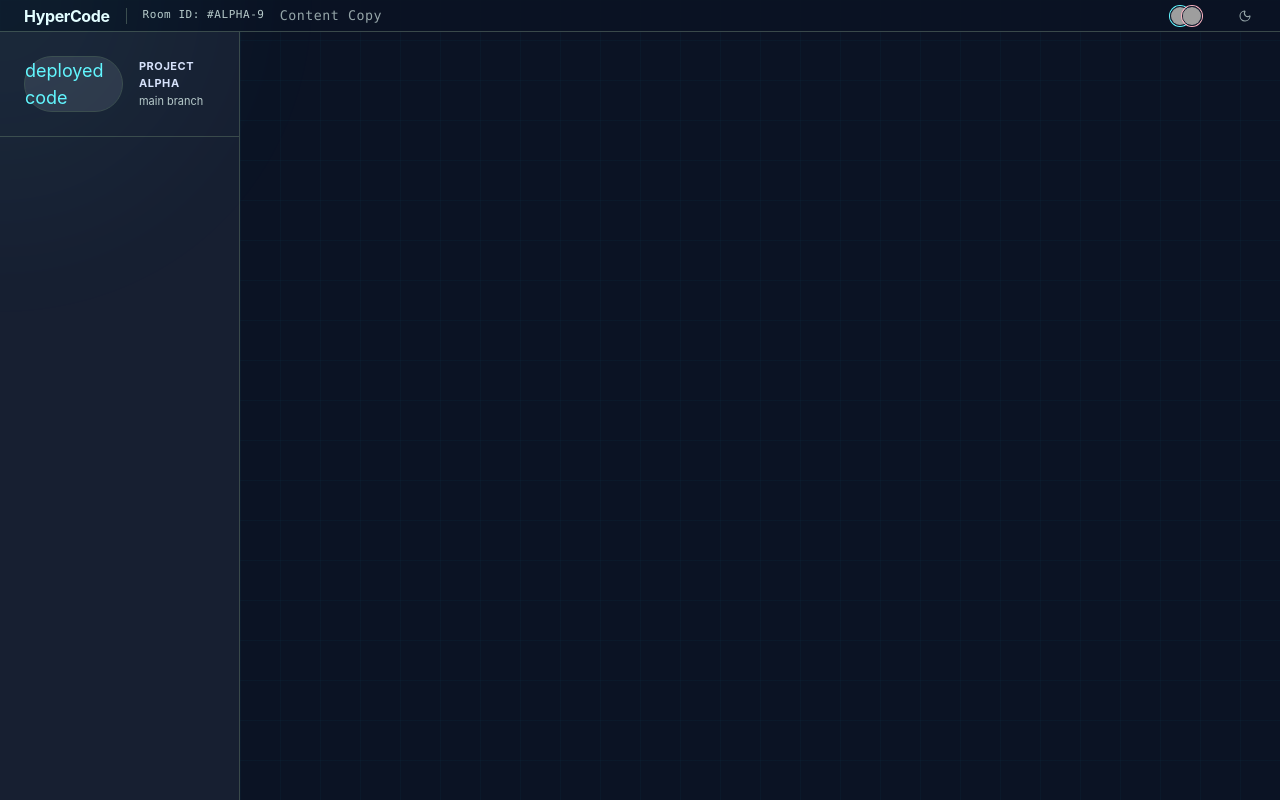
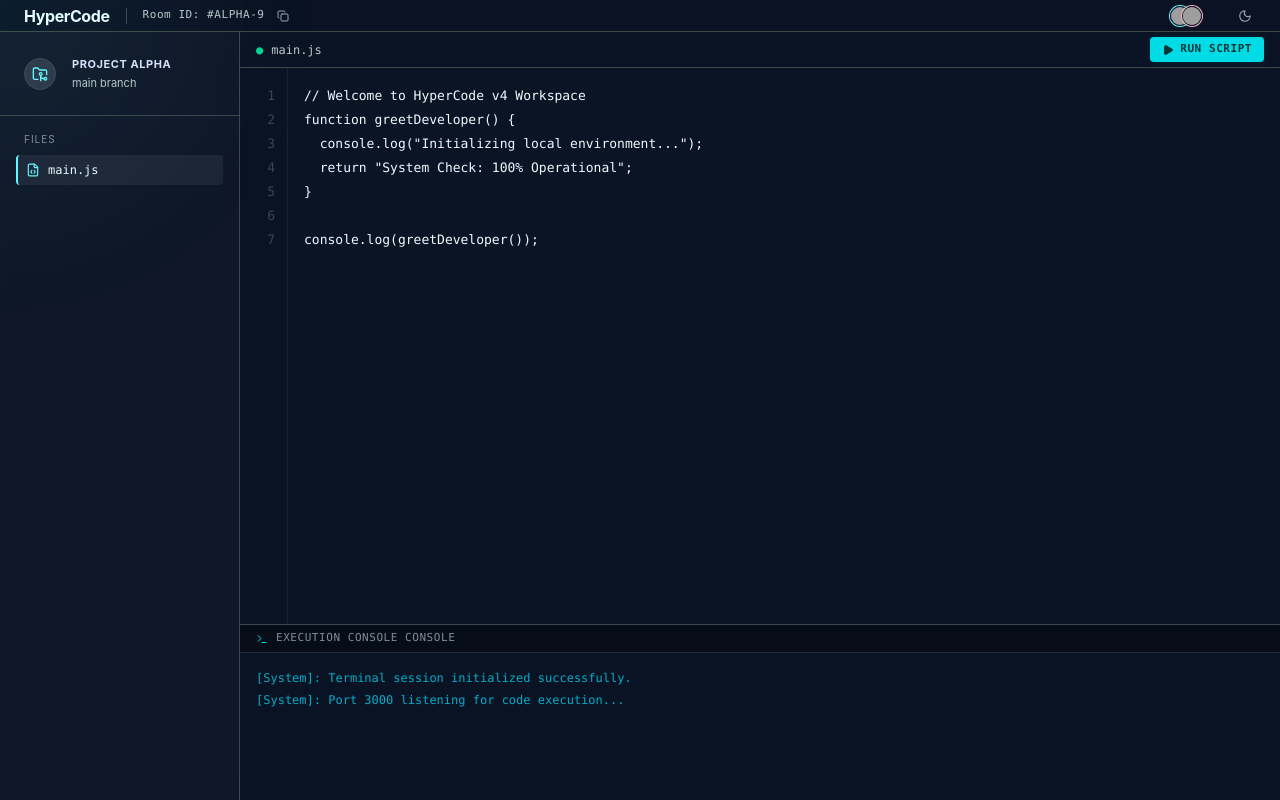
Before and after one commit to adanadeel7/HyperCode, a React (Vite) app in the folder client/: page /editor/1 in a window 1280 px wide. Built offline with nearby package versions, Linux system fonts and the light colour scheme; grey boxes are pictures that could not be loaded.

Commit message:
Editor Frontend Complete

```diff
--- a/client/src/pages/Editor.jsx
+++ b/client/src/pages/Editor.jsx
@@ -1,22 +1,27 @@
-import React, { useEffect, useLayoutEffect, useRef } from "react";
-import { Copy, Moon, FolderGit2, Check } from "lucide-react";
+import React, { useEffect, useLayoutEffect, useRef, useState } from "react";
+import { Copy, Moon, FolderGit2, Play, Terminal as TermIcon, FileCode } from "lucide-react";
 import { gsap } from "gsap";
 
 function Editor() {
+  const containerRef = useRef(null);
   const glowRef = useRef(null);
+  const headerRef = useRef(null);
+  const sidebarRef = useRef(null);
+  const mainWorkspaceRef = useRef(null);
 
-  // Mouse Follower
+  // State management for code execution demonstration
+  const [code, setCode] = useState(`// Welcome to HyperCode v4 Workspace\nfunction greetDeveloper() {\n  console.log("Initializing local environment...");\n  return "System Check: 100% Operational";\n}\n\nconsole.log(greetDeveloper());`);
+  const [terminalLogs, setTerminalLogs] = useState(["[System]: Terminal session initialized successfully.", "[System]: Port 3000 listening for code execution..."]);
+
+  // Calculate code lines array dynamically for line number canvas gutter
+  const lineCount = code.split("\n").length;
+
+  // 1. Mouse Follower Glow Animation Engine
   useEffect(() => {
     if (!glowRef.current) return;
 
-    const xTo = gsap.quickTo(glowRef.current, "x", {
-      duration: 0.4,
-      ease: "power3.out",
-    });
-    const yTo = gsap.quickTo(glowRef.current, "y", {
-      duration: 0.4,
-      ease: "power3.out",
-    });
+    const xTo = gsap.quickTo(glowRef.current, "x", { duration: 0.4, ease: "power3.out" });
+    const yTo = gsap.quickTo(glowRef.current, "y", { duration: 0.4, ease: "power3.out" });
 
     const handleMouseMove = (e) => {
       xTo(e.clientX);
@@ -27,36 +32,78 @@ function Editor() {
     return () => window.removeEventListener("mousemove", handleMouseMove);
   }, []);
 
+  // 2. Entrance Stagger Animation on Mount
+  useLayoutEffect(() => {
+    const ctx = gsap.context(() => {
+      const tl = gsap.timeline();
+
+      gsap.set([headerRef.current, sidebarRef.current, mainWorkspaceRef.current], {
+        opacity: 0,
+        y: -10
+      });
+
+      tl.to(headerRef.current, { opacity: 1, y: 0, duration: 0.5, ease: "power3.out" })
+        .to(sidebarRef.current, { opacity: 1, y: 0, duration: 0.5, ease: "power2.out" }, "-=0.3")
+        .to(mainWorkspaceRef.current, { opacity: 1, y: 0, duration: 0.5, ease: "power2.out" }, "-=0.3");
+
+    }, containerRef);
+
+    return () => ctx.revert();
+  }, []);
+
+  // Simulated code compiler runner execution pipeline
+  const runCode = () => {
+    setTerminalLogs((prev) => [...prev, `[Running]: Executing workspace compiler module...`]);
+
+    setTimeout(() => {
+      if (code.includes("console.log")) {
+        setTerminalLogs((prev) => [
+          ...prev,
+          `Initializing local environment...`,
+          `System Check: 100% Operational`,
+          `[Success]: Process exited cleanly with return parameter.`
+        ]);
+      } else {
+        setTerminalLogs((prev) => [...prev, `[Output]: Code processed with no standard log streams.`]);
+      }
+    }, 600);
+  };
+
   return (
     <>
+      {/* Dynamic Cursor Light Layer */}
       <div
         ref={glowRef}
         className="pointer-events-none fixed w-96 h-96 rounded-full bg-[#63f7ff] opacity-5 blur-[100px] z-10"
         style={{ transform: "translate(-50%, -50%)", top: 0, left: 0 }}
       />
 
+      {/* Root Layout Wrapper with Linear Gradient Grid Background */}
       <div
+        ref={containerRef}
         className="bg-[#0b1324] text-[#dae2fb] h-screen overflow-hidden flex flex-col font-sans antialiased z-0 relative"
         style={{
           backgroundSize: "40px 40px",
           backgroundImage: `
-            linear-gradient(to right, rgba(0, 220, 229, 0.03) 1px, transparent 1px),
-            linear-gradient(to bottom, rgba(0, 220, 229, 0.03) 1px, transparent 1px)
+            linear-gradient(to right, rgba(0, 220, 229, 0.02) 1px, transparent 1px),
+            linear-gradient(to bottom, rgba(0, 220, 229, 0.02) 1px, transparent 1px)
           `,
         }}
       >
-        <header className="bg-[#0b1324]/90 backdrop-blur-md text-[#e9feff] border-b border-[#3a494a] flex justify-between items-center h-[32px] px-[24px] w-full shrink-0 z-50 relative h-[32px] px-[24px]">
+        {/* Workspace Top Application Header */}
+        <header
+          ref={headerRef}
+          className="bg-[#0b1324]/90 backdrop-blur-md text-[#e9feff] border-b border-[#3a494a] flex justify-between items-center h-[32px] px-[24px] w-full shrink-0 z-50 relative"
+        >
           <div className="flex items-center">
             <span className="text-[16px] font-bold tracking-tight">HyperCode</span>
             <div className="h-4 w-px bg-[#3a494a] mx-[16px]"></div>
 
             <div className="flex items-center gap-[8px] text-[#b9caca] text-[11px] font-mono tracking-wider">
               <span>Room ID: #ALPHA-9</span>
-              <input
-                type="button"
-                value={"Content Copy"}
-                className="hover:text-[#e9feff] transition-colors hover:bg-[#2d3547] rounded-full p-1 opacity-80 scale-95 material-symbols-outlined text-[14px]"
-              />
+              <button className="hover:text-[#e9feff] transition-colors hover:bg-[#2d3547] rounded-full p-1 opacity-80 cursor-pointer">
+                <Copy className="w-[12px] h-[12px]" />
+              </button>
             </div>
           </div>
 
@@ -64,45 +111,108 @@ function Editor() {
             <div className="flex -space-x-2 mr-[24px]">
               <img
                 alt="Sarah"
-                className="w-5 h-5 rounded-full border border-[#171f31] ring-1 ring-[#63f7ff]"
-                src="https://images.unsplash.com/photo-1494790108377-be9c29b29330?w=80&auto=format&fit=crop&q=60"              />
-
-
+                className="w-5 h-5 rounded-full border border-[#171f31] ring-1 ring-[#63f7ff] object-cover"
+                src="https://images.unsplash.com/photo-1494790108377-be9c29b29330?w=80&auto=format&fit=crop&q=60"
+              />
               <img
                 alt="Alex"
-                className="w-5 h-5 rounded-full border border-[#171f31] ring-1 ring-[#fbb3c1]"
+                className="w-5 h-5 rounded-full border border-[#171f31] ring-1 ring-[#fbb3c1] object-cover"
                 src="https://images.unsplash.com/photo-1535713875002-d1d0cf377fde?w=80&auto=format&fit=crop&q=60"
-                />
-              </div>
+              />
+            </div>
 
-            <button className="hover:bg-[#2d3547] transition-colors text-[#b9caca] rounded-full p-1 opacity-80 scale-95 cursor-pointer">
+            <button className="hover:bg-[#2d3547] transition-colors text-[#b9caca] rounded-full p-1 opacity-80 cursor-pointer">
               <Moon className="w-[14px] h-[14px]" />
             </button>
           </div>
         </header>
 
-        <div className="flex flex-1 overflow-hidden">
-          <nav className="bg-[#171f31] w-[240px] flex flex-col border-r border-[#3a494a] shrink-0 hidden md:flex">
+        {/* Primary Code Workspace Layout */}
+        <div className="flex flex-1 overflow-hidden relative z-20">
+
+          {/* File Navigation Sidebar */}
+          <nav
+            ref={sidebarRef}
+            className="bg-[#171f31]/40 backdrop-blur-md w-[240px] flex flex-col border-r border-[#3a494a] shrink-0 hidden md:flex"
+          >
             <div className="p-[24px] border-b border-[#3a494a]">
               <div className="flex items-center gap-[16px]">
-                <div className="W-8 H-8 rounded-full bg-[#2d3547] border border-[#3a494a] flex items-center justify-center text-[#63f7ff]">
-                  <span className="material-symbols-outlined text-[18px]">
-                    deployed code
-                  </span>
+                <div className="w-8 h-8 rounded-full bg-[#2d3547] border border-[#3a494a] flex items-center justify-center text-[#63f7ff]">
+                  <FolderGit2 className="w-[16px] h-[16px]" />
                 </div>
                 <div>
-                  <h2 className="text-[11px] font-bold tracking-wider uppercase">
-                    Project Alpha
-                  </h2>
-                  <span className="text-[11px] text-[#b9caca] block mt-[2px]">
-                    main branch
-                  </span>
+                  <h2 className="text-[11px] font-bold tracking-wider uppercase">Project Alpha</h2>
+                  <span className="text-[11px] text-[#b9caca] block mt-[2px]">main branch</span>
                 </div>
               </div>
             </div>
 
-            <div></div>
+            {/* Simulated File List */}
+            <div className="flex-1 overflow-y-auto p-4 space-y-2">
+              <span className="text-[10px] uppercase tracking-widest text-[#808e93] block px-2 mb-2">Files</span>
+              <div className="flex items-center gap-2 px-2 py-1.5 rounded bg-[#2d3547]/50 text-[#e9feff] text-[12px] font-mono cursor-pointer border-l-2 border-[#63f7ff]">
+                <FileCode className="w-3.5 h-3.5 text-[#63f7ff]" />
+                <span>main.js</span>
+              </div>
+            </div>
           </nav>
+
+          {/* Core Code Canvas Sub-System Component */}
+          <main ref={mainWorkspaceRef} className="flex-1 flex flex-col overflow-hidden bg-[#0e1726]/40 backdrop-blur-xs">
+
+            {/* Editor Action Command Bar Panel */}
+            <div className="h-9 border-b border-[#3a494a] bg-[#0b1324]/60 flex items-center justify-between px-4">
+              <div className="flex items-center gap-2 text-[12px] font-mono text-[#b9caca]">
+                <span className="text-emerald-400">●</span>
+                <span>main.js</span>
+              </div>
+              <button
+                onClick={runCode}
+                className="bg-[#00dce5] hover:bg-[#63f7ff] text-[#003739] px-3 py-1 rounded-sm flex items-center gap-1.5 text-[11px] font-mono font-bold uppercase tracking-wider transition-all cursor-pointer shadow-[0_0_10px_rgba(0,220,229,0.1)]"
+              >
+                <Play className="w-3 h-3 fill-current" />
+                <span>Run Script</span>
+              </button>
+            </div>
+
+            {/* Text Input Workspace Pane */}
+            <div className="flex-1 flex overflow-hidden font-mono text-[13px] leading-6 relative">
+              {/* Vertical Gutter Line Numbers Rail */}
+              <div className="w-12 bg-[#0b1324]/30 select-none text-right pr-3 text-[#3a494a] pt-4 font-mono border-r border-[#3a494a]/30">
+                {Array.from({ length: lineCount }).map((_, index) => (
+                  <div key={index}>{index + 1}</div>
+                ))}
+              </div>
+
+              {/* Real-time Document Textarea Capture Layer */}
+              <textarea
+                value={code}
+                onChange={(e) => setCode(e.target.value)}
+                spellCheck="false"
+                className="flex-1 bg-transparent resize-none p-4 focus:outline-none text-[#e9feff] caret-[#63f7ff] h-full w-full"
+                style={{ tabSize: 2 }}
+              />
+            </div>
+
+            {/* Inline Connected Terminal Output Log Sheet */}
+            <div className="h-44 border-t border-[#3a494a] bg-[#0b1324]/90 flex flex-col overflow-hidden">
+              <div className="h-7 border-b border-[#3a494a]/50 bg-[#070d18] flex items-center px-4 gap-2 text-[11px] font-mono tracking-wider uppercase text-[#808e93]">
+                <TermIcon className="w-3 h-3 text-[#00dce5]" />
+                <span>Execution Console Console</span>
+              </div>
+              <div className="flex-1 overflow-y-auto p-4 font-mono text-[12px] space-y-1 text-[#a0aec0]">
+                {terminalLogs.map((log, i) => (
+                  <div
+                    key={i}
+                    className={`${log.includes('[System]') ? 'text-cyan-400/80' : log.includes('[Running]') ? 'text-amber-400/80' : log.includes('[Success]') ? 'text-emerald-400' : 'text-slate-300'}`}
+                  >
+                    {log}
+                  </div>
+                ))}
+              </div>
+            </div>
+
+          </main>
         </div>
       </div>
     </>
```
